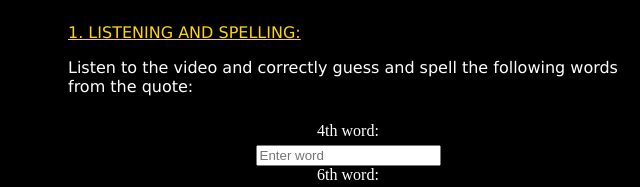
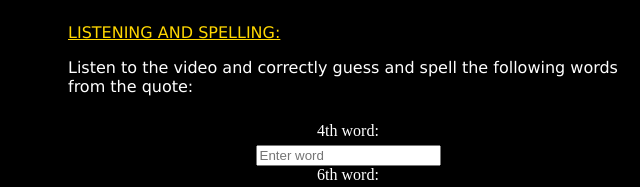
Before and after one commit to PSpeaking/lion, a plain HTML site: page krishlist28.html in a window 1280 px wide. Shown: the part 530-717 px from the top of the page, 292-932 px from the left. Drawn offline with Linux system fonts and the light colour scheme.

Commit message:
Add files via upload

```diff
--- a/krishlist28.html
+++ b/krishlist28.html
@@ -110,7 +110,7 @@
 
   <div class="exercise-container">
     <div class="hint">
-        <p><span class="underlined-heading gold-text">1. LISTENING AND SPELLING:</span></p>
+        <p><span class="underlined-heading gold-text">LISTENING AND SPELLING:</span></p>
       <p>Listen to the video and correctly guess and spell the following words from the quote:</p>
     </div>
 
```
